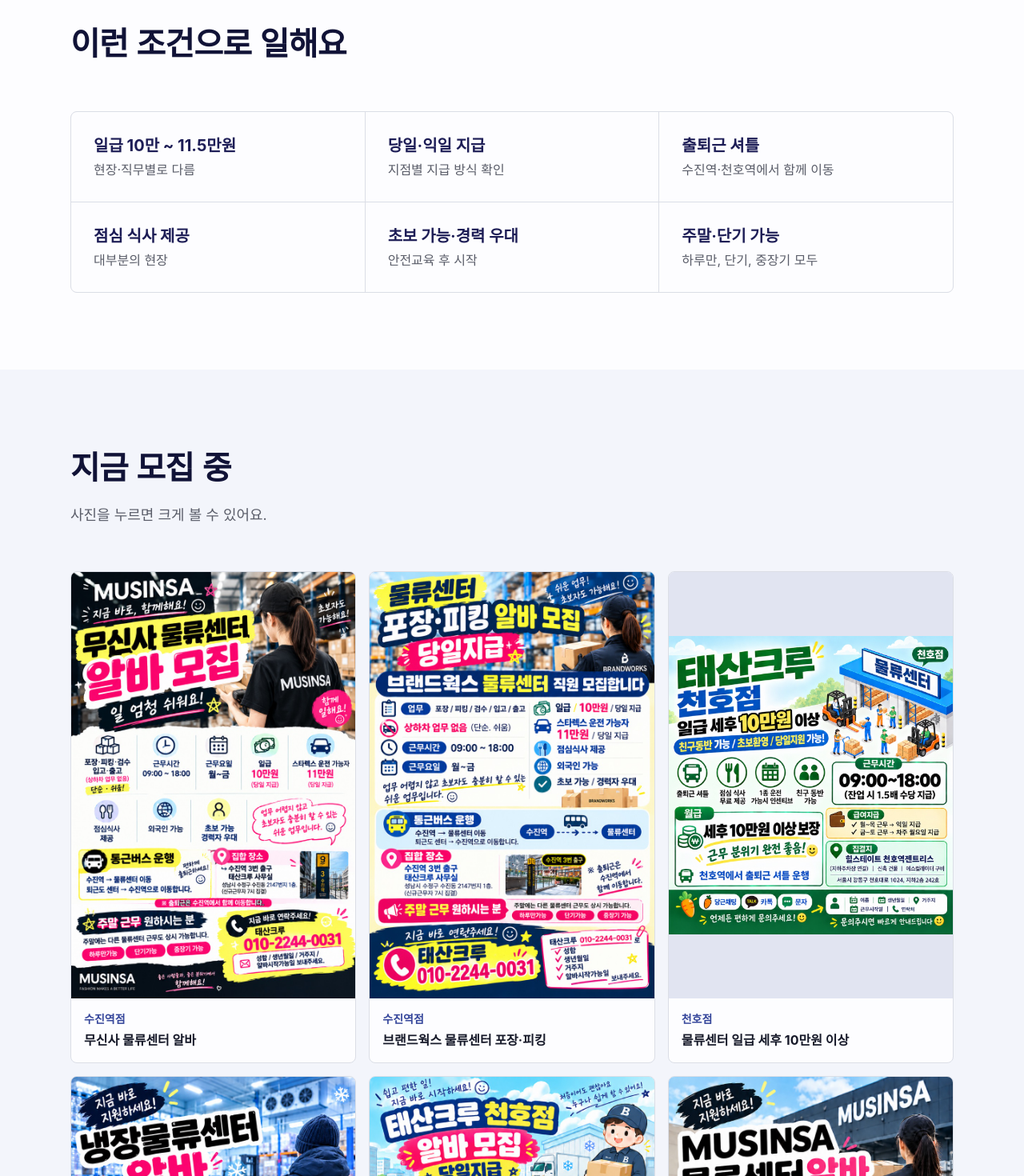
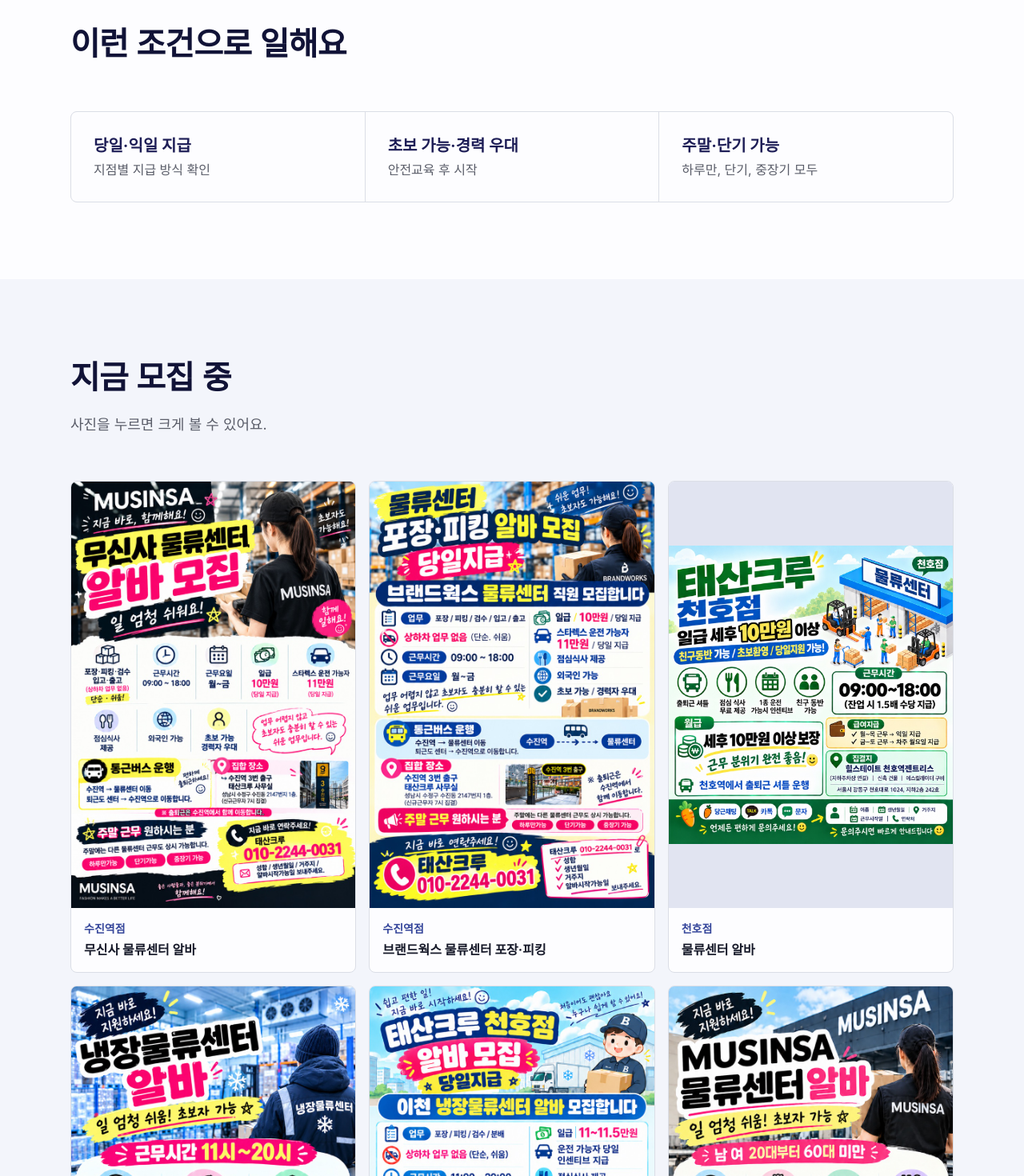
Before and after one commit to FlutterNeverDie/taesancrew, a Next.js app: page /jobs in a window 1280 px wide. Shown: the part 500-1970 px from the top of the page at 80% size. Built offline with nearby package versions, Linux system fonts and the light colour scheme; a web font is replaced by a local one.

Commit message:
일자리 조건에서 일급·점심 제공·출퇴근 셔틀 문구 제거

```diff
--- a/src/app/jobs/page.tsx
+++ b/src/app/jobs/page.tsx
@@ -7,10 +7,7 @@
 
 // 지점 채용 전단에 공통으로 적힌 조건
 const perks = [
-  { title: "일급 10만 ~ 11.5만원", desc: "현장·직무별로 다름" },
   { title: "당일·익일 지급", desc: "지점별 지급 방식 확인" },
-  { title: "출퇴근 셔틀", desc: "수진역·천호역에서 함께 이동" },
-  { title: "점심 식사 제공", desc: "대부분의 현장" },
   { title: "초보 가능·경력 우대", desc: "안전교육 후 시작" },
   { title: "주말·단기 가능", desc: "하루만, 단기, 중장기 모두" },
 ];
@@ -33,7 +30,7 @@
       <section className="py-16 md:py-24">
         <Container>
           <SectionTitle title="이런 조건으로 일해요" />
-          <dl className="grid grid-cols-2 gap-px overflow-hidden rounded-lg border border-rule bg-rule md:grid-cols-3">
+          <dl className="grid grid-cols-1 gap-px overflow-hidden rounded-lg border border-rule bg-rule md:grid-cols-3">
             {perks.map((p) => (
               <div key={p.title} className="flex flex-col-reverse bg-paper p-5 md:p-7">
                 <dd className="mt-1 text-sm text-muted md:text-base">{p.desc}</dd>
--- a/src/app/page.tsx
+++ b/src/app/page.tsx
@@ -3,7 +3,7 @@
 import { branches, clients, company, stats, strengths, tel } from "@/lib/site";
 import { getAllPosts } from "@/lib/posts";
 
-const workerPerks = ["일급 10만 ~ 11.5만원", "당일·익일 지급", "역에서 출퇴근 셔틀", "점심 제공", "주말·하루만 가능"];
+const workerPerks = ["당일·익일 지급", "주말·하루만 가능"];
 
 export default function Home() {
   const posts = getAllPosts().slice(0, 3);
@@ -93,7 +93,7 @@
             <SectionTitle title={<>처음이어도 괜찮아요.<br />교육받고 시작합니다.</>} desc="문자 한 통이면 지원 끝. 성함, 생년월일, 거주지, 시작 가능일을 가까운 지점으로 보내주세요." />
             <ButtonLink href="/jobs">지금 모집 중인 일자리</ButtonLink>
           </div>
-          <ul className="grid grid-cols-2 gap-px overflow-hidden rounded-lg border border-rule bg-rule">
+          <ul className="grid grid-cols-1 gap-px overflow-hidden rounded-lg border border-rule bg-rule">
             {workerPerks.map((p) => (
               <li key={p} className="bg-paper px-4 py-5 text-base font-semibold text-ink md:px-5 md:text-lg">
                 {p}
--- a/src/lib/site.ts
+++ b/src/lib/site.ts
@@ -120,7 +120,7 @@
 export const recruitPosts = [
   { src: "/images/recruit/sujin-musinsa.jpg", branch: "수진역점", title: "무신사 물류센터 알바" },
   { src: "/images/recruit/sujin-brandworks.jpg", branch: "수진역점", title: "브랜드웍스 물류센터 포장·피킹" },
-  { src: "/images/recruit/cheonho-logistics.jpg", branch: "천호점", title: "물류센터 일급 세후 10만원 이상" },
+  { src: "/images/recruit/cheonho-logistics.jpg", branch: "천호점", title: "물류센터 알바" },
   { src: "/images/recruit/cheonho-cold.jpg", branch: "천호점", title: "냉장물류센터 알바" },
   { src: "/images/recruit/cheonho-icheon.jpg", branch: "천호점", title: "이천 냉장물류센터 알바" },
   { src: "/images/recruit/cheonho-musinsa.jpg", branch: "천호점", title: "무신사 물류센터 알바" },
```
